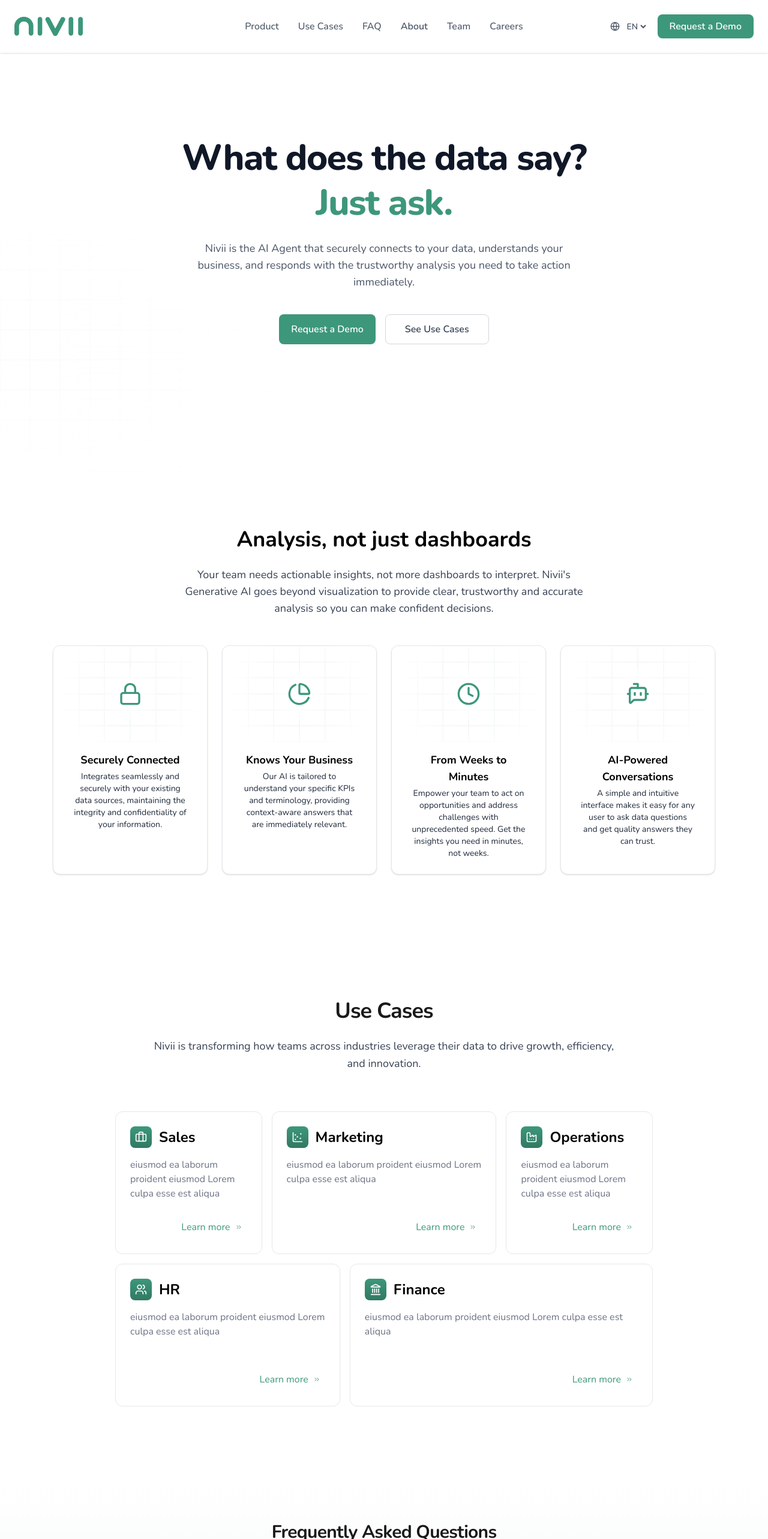
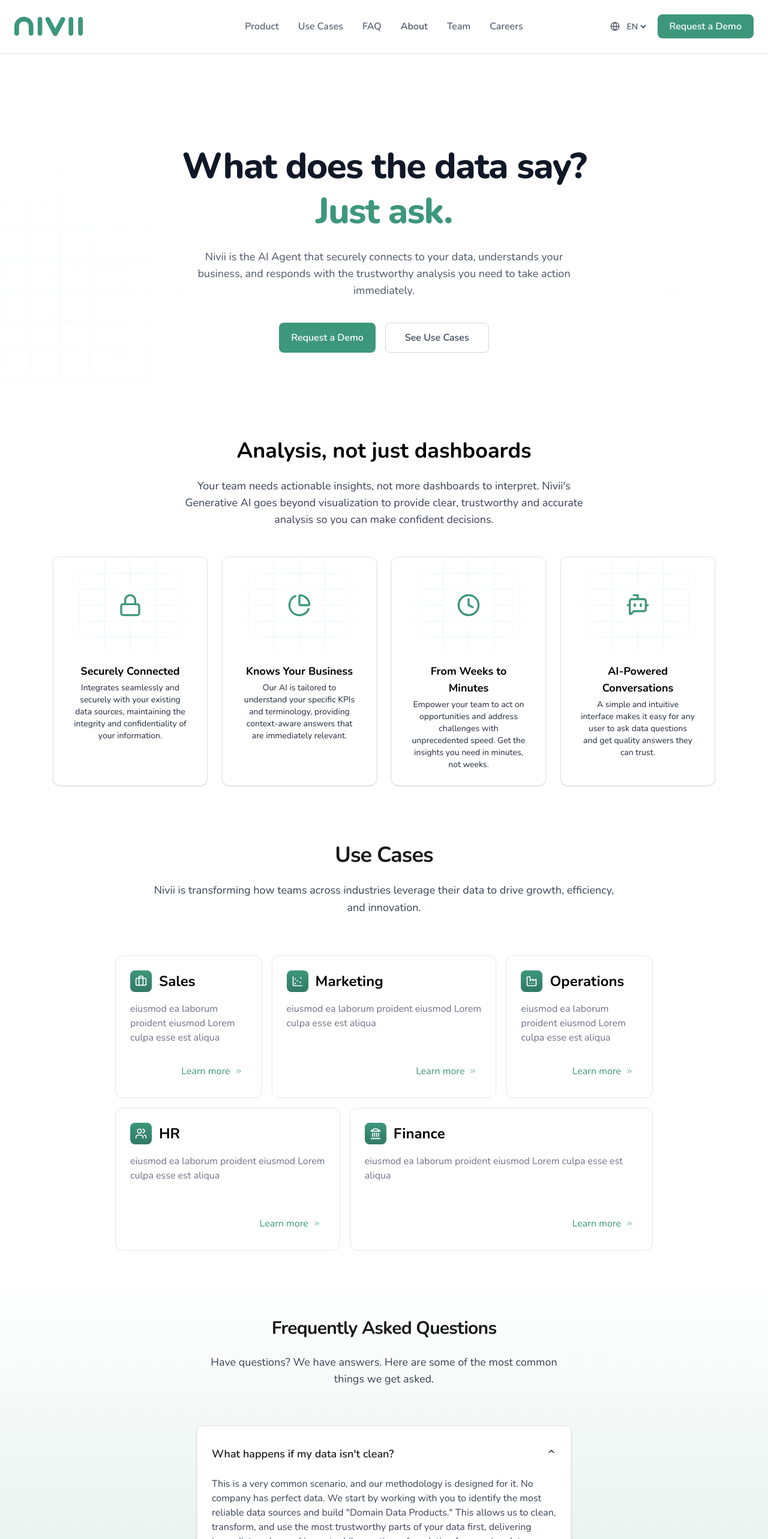
Before and after one commit to nivii-ai/web, a Next.js app: page /en in a window 1280 px wide. Shown: the top 2566 px of the page at 60% size. Built offline with nearby package versions, Linux system fonts and the light colour scheme.

Commit message:
feat: reduce padding between sections

```diff
--- a/src/components/home/careers.tsx
+++ b/src/components/home/careers.tsx
@@ -6,7 +6,7 @@
   const t = await getTranslations("home.careers");
 
   return (
-    <section id="careers" className="py-32 bg-gray-50">
+    <section id="careers" className="py-16 bg-gray-50">
       <div className="max-w-6xl mx-auto px-6 text-center">
         <h2 className="text-balance text-3xl font-bold lg:text-4xl mb-6">
           {t("title")}
--- a/src/components/home/faq.tsx
+++ b/src/components/home/faq.tsx
@@ -24,7 +24,7 @@
   return (
     <section
       id="faq"
-      className="py-20 md:pb-32 md:pt-16 bg-gradient-to-b from-transparent to-brand-green/20"
+      className="py-16 bg-gradient-to-b from-transparent to-brand-green/20"
     >
       <div className="max-w-2xl mx-auto px-6">
         <div className="text-center mb-16">
--- a/src/components/home/hero.tsx
+++ b/src/components/home/hero.tsx
@@ -10,7 +10,7 @@
   return (
     <section
       id="home"
-      className="h-dvh min-h-[400px] relative backdrop-blur-xs"
+      className="min-h-[400px] pt-60 pb-24 relative backdrop-blur-xs"
     >
       <HeroBackground />
       <div className="mx-auto px-6 text-center flex items-center justify-center flex-col h-full backdrop-blur-3xl bg-background/50">
--- a/src/components/home/mission.tsx
+++ b/src/components/home/mission.tsx
@@ -8,7 +8,7 @@
   const missionDescription = messages.home.mission.description as string[];
 
   return (
-    <section id="mission" className="py-32">
+    <section id="mission" className="py-16">
       <div className=" relative max-w-3xl mx-auto px-6">
         <div className="absolute opacity-5 top-20 -left-44 bg-[url('/goal.svg')] bg-no-repeat bg-contain w-2xl h-full" />
         <div className="text-left mx-auto mb-16">
--- a/src/components/home/product.tsx
+++ b/src/components/home/product.tsx
@@ -30,7 +30,7 @@
   ];
 
   return (
-    <section id="product" className="py-20">
+    <section id="product" className="py-12">
       <div className="max-w-6xl mx-auto px-6 text-center">
         <h2 className="text-balance text-3xl font-bold lg:text-4xl mb-6">
           {t("title")}
--- a/src/components/home/team.tsx
+++ b/src/components/home/team.tsx
@@ -12,7 +12,7 @@
     bio: string[];
   }[];
   return (
-    <section id="team" className="py-32">
+    <section id="team" className="py-16">
       <div className="max-w-6xl mx-auto px-6 text-center">
         <h2 className="text-balance text-3xl font-bold lg:text-4xl mb-6">
           {t("title")}
--- a/src/components/home/use-cases.tsx
+++ b/src/components/home/use-cases.tsx
@@ -58,7 +58,7 @@
   ];
 
   return (
-    <section id="use-cases" className="relative py-32">
+    <section id="use-cases" className="relative py-12">
       <div className="container mx-auto px-6">
         <div className="text-center mx-auto mb-16">
           <h2 className="text-balance text-3xl font-bold lg:text-4xl tracking-tight text-foreground">
```
